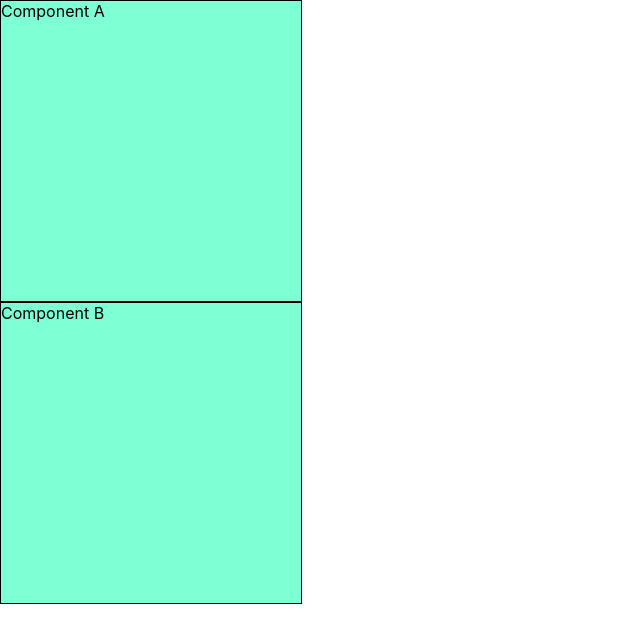
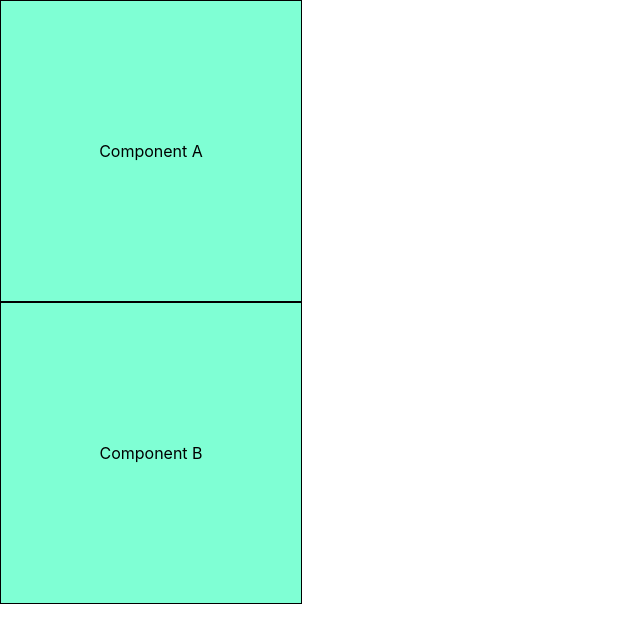
Before and after one commit to andelarajic/React-test, a React (Create React App) app in the folder react-test/: page / in a window 1280 px wide. Shown: the top 642 px of the page, without its empty margins (0-640 px from the left). Built offline with nearby package versions, Linux system fonts and the light colour scheme.

Commit message:
Task 1 Centered text

```diff
--- a/react-test/src/App.css
+++ b/react-test/src/App.css
@@ -0,0 +1,11 @@
+.component {
+    position: relative ;
+  }
+
+  .component_title {
+    position: absolute;
+    top: 50%;
+    left: 50%;
+    margin-right: -50%;
+    transform: translate(-50%, -50%);
+  }
```
Also changed, not shown: 1 other file (tests, documents, lock files or other folders).
